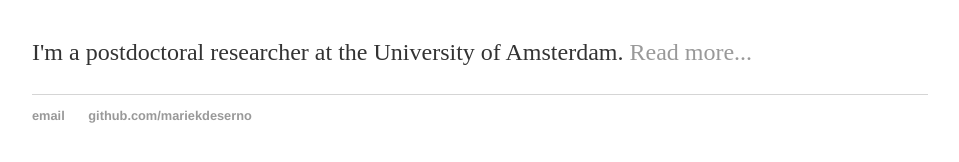
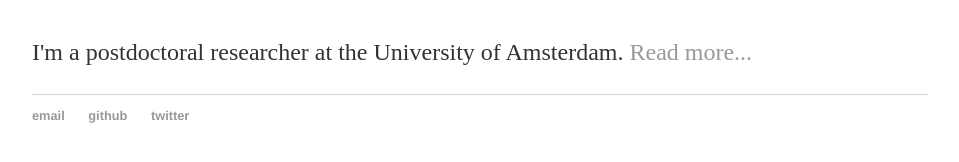
Before and after one commit to MarieDeserno/mariekdeserno.github.io, a Jekyll site: the page built from index.html, in a window 1280 px wide. Shown: the part 161-323 px from the top of the page, without its empty margins (160-1119 px from the left). Built offline with Jekyll 4.4.1, drawn with Linux system fonts in a browser that asks for light colours.

Commit message:
Update default.html

```diff
--- a/_layouts/default.html
+++ b/_layouts/default.html
@@ -23,7 +23,8 @@
 			<footer>
 	    		<ul>
 	        		<li><a href="mailto:marie.deserno@gmail.com">email</a></li>
-	        		<li><a href="https://github.com/mariekdeserno">github.com/mariekdeserno</a></li>
+	        		<li><a href="https://github.com/mariekdeserno">github</a></li>
+				<li><a href="https://twitter.com/MarieDeserno">twitter</a></li>
 				</ul>
 			</footer>
 		</body>
```
